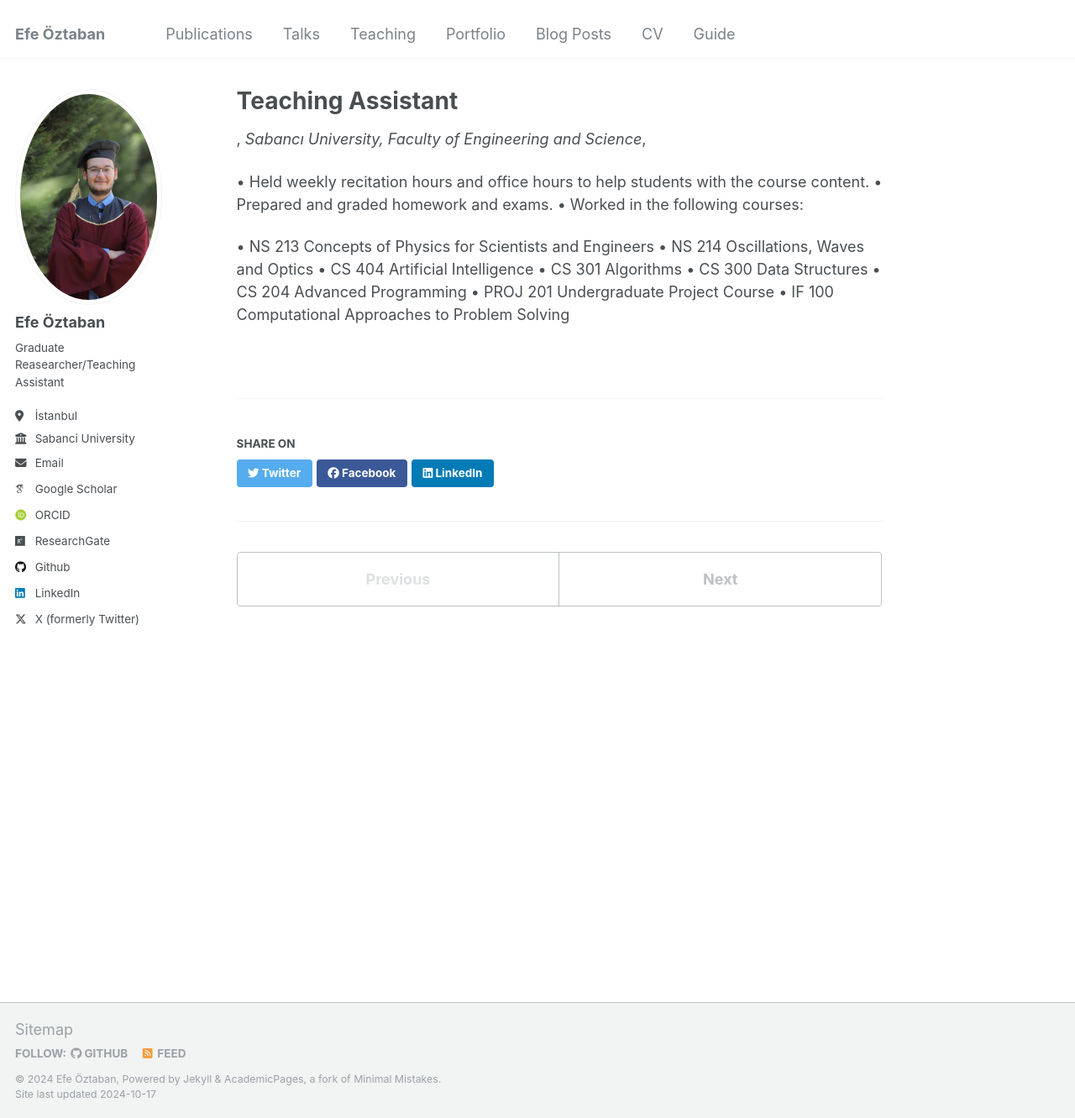
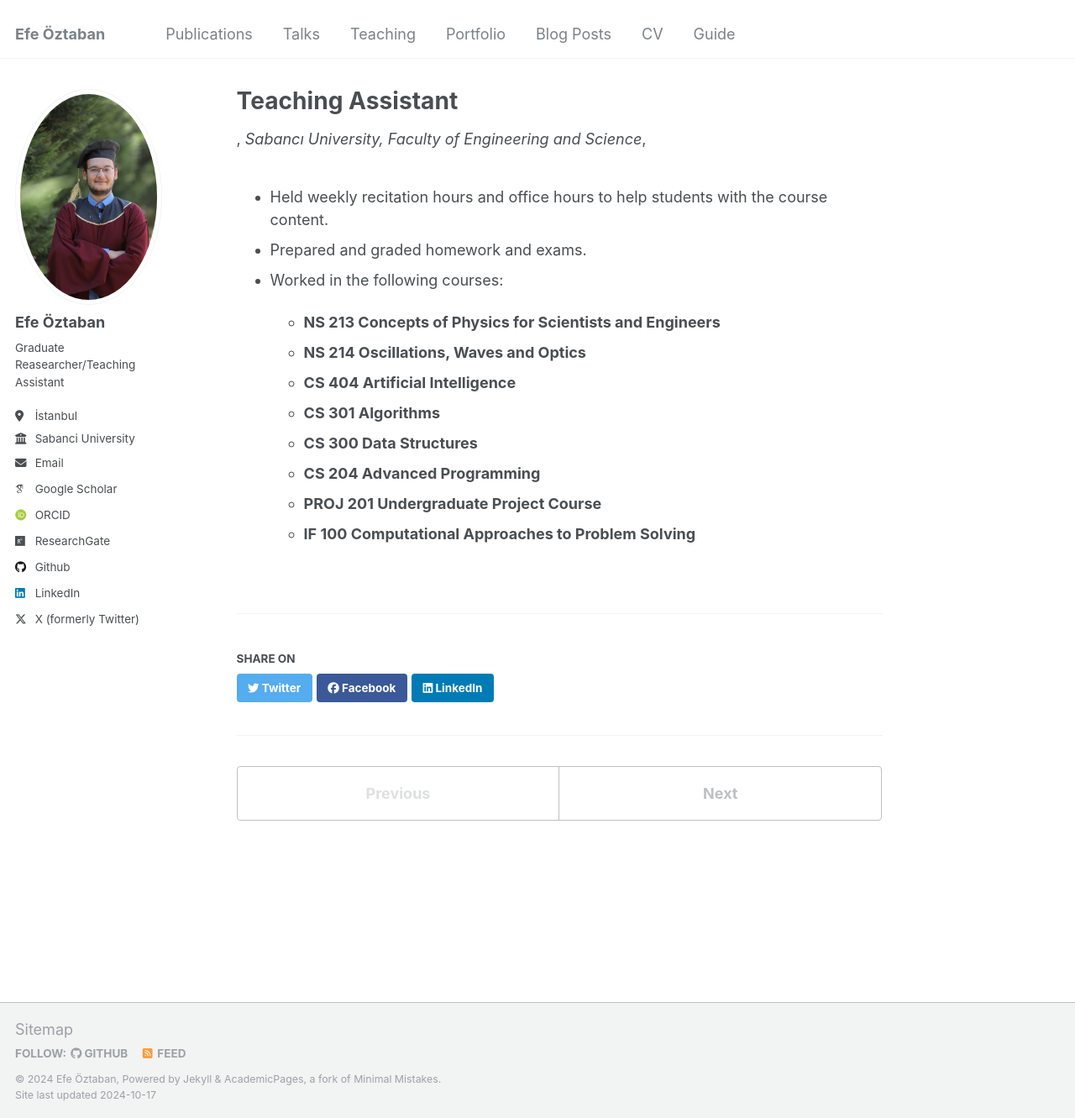
Before and after one commit to efeoztaban/efeoztaban.github.io, a Jekyll site: the page built from _teaching/2014-spring-teaching-1.md, in a window 1280 px wide and 1331 px high. Shown: the whole window at 84% size. Built offline with Jekyll 4.4.1, drawn with Linux system fonts in a browser that asks for light colours; some web fonts are replaced.

```diff
--- a/_teaching/2014-spring-teaching-1.md
+++ b/_teaching/2014-spring-teaching-1.md
@@ -7,15 +7,16 @@ date: 2014-01-01
 location: "İstanbul, Turkey"
 ---
 
-• Held weekly recitation hours and office hours to help students with the course content.
-• Prepared and graded homework and exams.
-• Worked in the following courses:
 
-  • NS 213 Concepts of Physics for Scientists and Engineers
-  • NS 214 Oscillations, Waves and Optics
-  • CS 404 Artificial Intelligence
-  • CS 301 Algorithms
-  • CS 300 Data Structures
-  • CS 204 Advanced Programming
-  • PROJ 201 Undergraduate Project Course
-  • IF 100 Computational Approaches to Problem Solving
+- Held weekly recitation hours and office hours to help students with the course content.
+- Prepared and graded homework and exams.
+- Worked in the following courses:
+
+  - **NS 213 Concepts of Physics for Scientists and Engineers**
+  - **NS 214 Oscillations, Waves and Optics**
+  - **CS 404 Artificial Intelligence**
+  - **CS 301 Algorithms**
+  - **CS 300 Data Structures**
+  - **CS 204 Advanced Programming**
+  - **PROJ 201 Undergraduate Project Course**
+  - **IF 100 Computational Approaches to Problem Solving**
```
